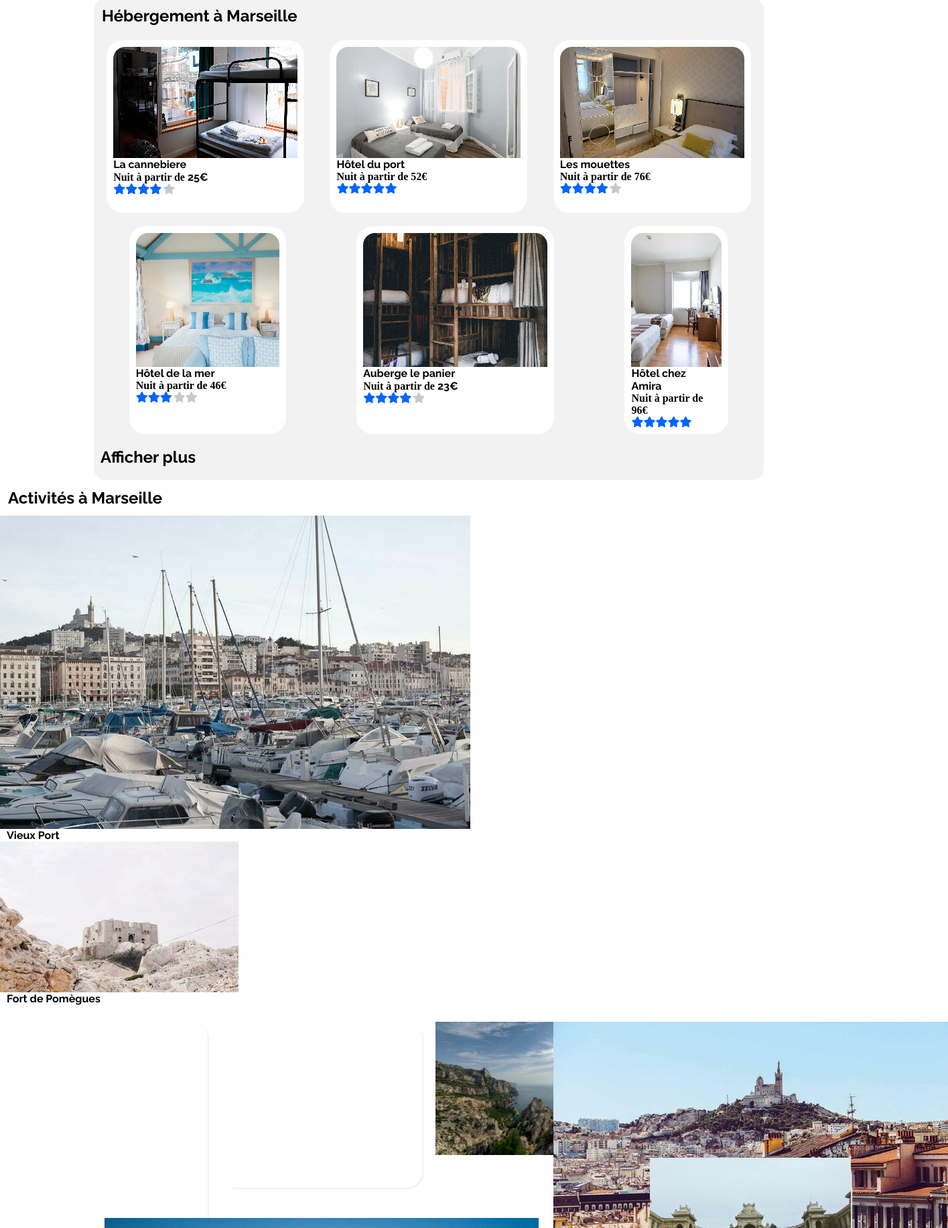
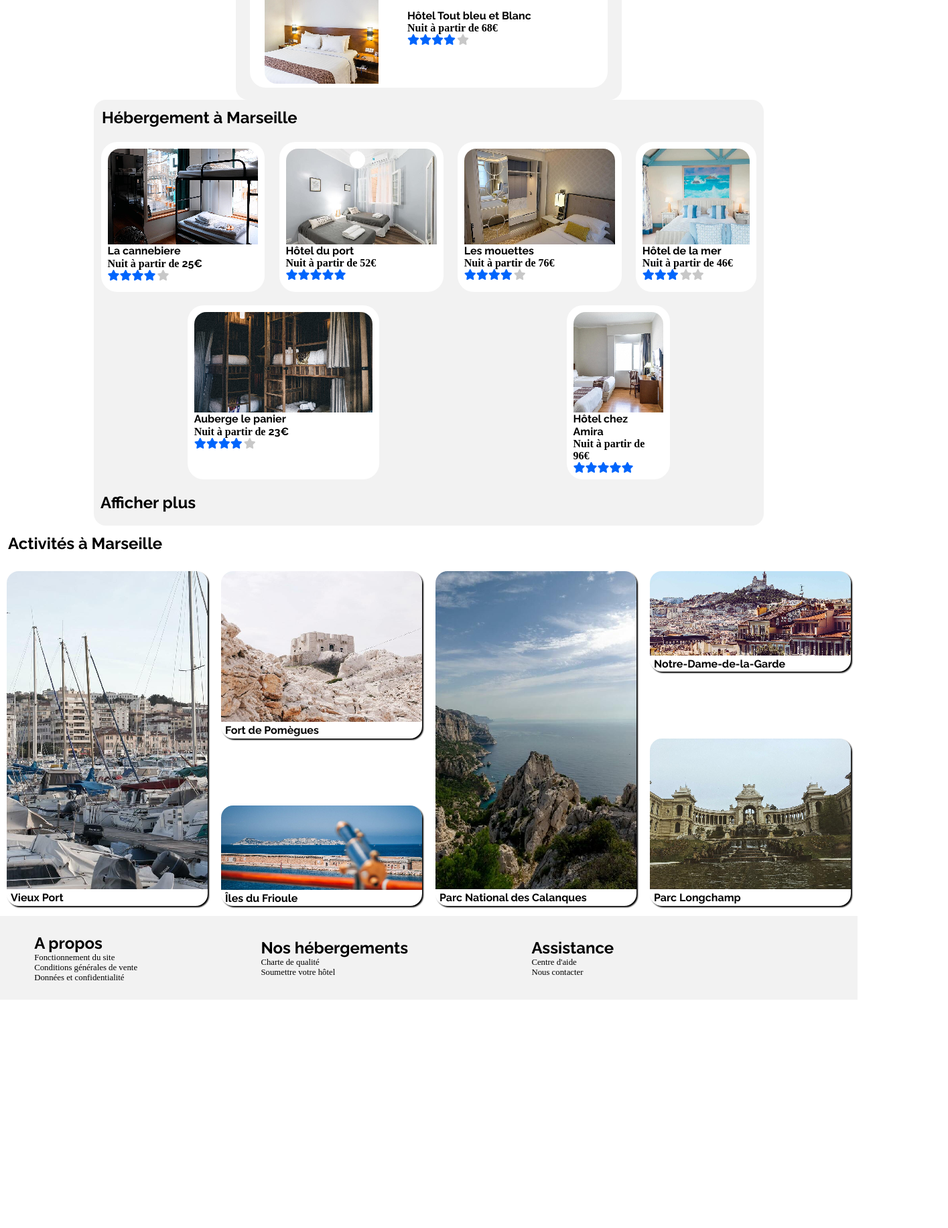
Before and after one commit to JeremyTar/JeremyTardini_2_22062021, a plain HTML site: page index.html in a window 1280 px wide. Shown: the part 966-2800 px from the top of the page at 67% size, 1415 px wide, since content can reach past the window. After the commit the page ends 2459 px from the top, so only its background shows below. Drawn offline with Linux system fonts and the light colour scheme; a web font is replaced by a local one.

Commit message:
Mise à jour activite

```diff
--- a/index.html
+++ b/index.html
@@ -5,7 +5,7 @@
         <meta name="viewport" content="width=device-width, initial-scale=1">
         <link rel="stylesheet" href="style.css" />
         <script src="https://kit.fontawesome.com/348d9b1434.js" crossorigin="anonymous"></script>
-        <title>Reserviiiia</title>
+        <title>Reservia</title>
     </head>
     <body>
         <header>
@@ -275,53 +275,42 @@
             <h1>Activités à Marseille</h1>
             <section class=orgaactivite>
                 <div class="vignetteactivitesolo">
-                        <img class="photoactivite" src="Projet 2 - Reservia/images/activites/4_small/reno-laithienne-QUgJhdY5Fyk-unsplash.jpg"  alt="Vieux port">
+                        <img class="photoactivite1" src="Projet 2 - Reservia/images/activites/3_medium/reno-laithienne-QUgJhdY5Fyk-unsplash.jpg"  alt="Vieux port">
                         <strong>Vieux Port</strong>
                 </div>
                 <div class="vignetteactivitecompose">
-                    <div>
-                        <img class="photoactivite" src="Projet 2 - Reservia/images/activites/paul-hermann-QFTrLdQIRhI-unsplash.jpg" alt="Fort de Pomègues">
+                    <div class="vignettemoyenne">
+                        <img class="photoactivite2" src="Projet 2 - Reservia/images/activites/3_medium/paul-hermann-QFTrLdQIRhI-unsplash.jpg" alt="Fort de Pomègues">
                         <strong>Fort de Pomègues</strong>
                     </div>
+                    <div class="vignettepetite">
+                        <img class="photoactivite2" src="Projet 2 - Reservia/images/activites/3_medium/kevin-hikari-rV_Qd1l-VXg-unsplash.jpg" alt="Îles du Frioule">
+                        <strong>Îles du Frioule</strong>
+                    </div>
                 </div>
+                <div class="vignetteactivitesolo">
+                    <img class="photoactivite1" src="Projet 2 - Reservia/images/activites/3_medium/kilyan-sockalingum-NR8-cBCN3aI-unsplash.jpg" alt="Parc des Calanques">
+                    <strong>Parc National des Calanques</strong>
+                </div>
+                <div class="vignetteactivitecompose">
+                    <div class="vignettepetite">
+                        <img class="photoactivite2" src="Projet 2 - Reservia/images/activites/3_medium/florian-wehde-xW9e8gdotxI-unsplash.jpg" alt="Notre-Dame-de-la-Garde">
+                        <strong>Notre-Dame-de-la-Garde</strong>
+                    </div>
+                    <div class="vignettemoyenne">
+                        <img class="photoactivite2" src="Projet 2 - Reservia/images/activites/3_medium/lena-paulin-wH2-EJoDcV0-unsplash.jpg" alt="Parc Longchamp">
+                        <strong>Parc Longchamp</strong>
+                    </div>
+                </div>
+            </section>
+        </article>
 
 
 
+<!--  FOOTER  -->
 
 
 
-
-
-            </section>
-            <div class="cadreactivite">
-                <section class="sectionactivite">
-
-                </section>
-                <div class="activitecolonne">
-                    <section class="vignetteactiviteg">
-
-                    </section>
-                    <section class="vignetteactivitep">
-                        <img class="imga2p" src="Projet 2 - Reservia/images/activites/4_small/kevin-hikari-rV_Qd1l-VXg-unsplash.jpg" alt="Îles du Frioule">
-                        <strong>Îles du Frioule</strong>
-                    </section>
-                </div>
-                <section class="sectionactivite">
-                <img class="imga1" src="Projet 2 - Reservia/images/activites/4_small/kilyan-sockalingum-NR8-cBCN3aI-unsplash.jpg" alt="Parc des Calanques">
-                <strong>Parc National des Calanques</strong>
-                </section class="vignetteactivite">
-                <div class="activitecolonne">
-                    <section class="vignetteactivitep">
-                        <img class="imga2p" src="Projet 2 - Reservia/images/activites/4_small/florian-wehde-xW9e8gdotxI-unsplash.jpg" alt="Notre-Dame-de-la-Garde">
-                        <strong>Notre-Dame-de-la-Garde</strong>
-                    </section>
-                    <section class="vignetteactiviteg">
-                        <img class="imga2g" src="Projet 2 - Reservia/images/activites/4_small/lena-paulin-wH2-EJoDcV0-unsplash.jpg" alt="Parc Longchamp">
-                        <strong>Parc Longchamp</strong>
-                    </section>
-                </div>
-            </div>
-        </article>
         <footer>
             <div class="fapropos">
                 <h2>A propos</h2>
--- a/style.css
+++ b/style.css
@@ -23,47 +23,15 @@
     font-family: 'Policereservialight';
     src: url(Police/static/Raleway-Light.ttf);
 }
-/* Globals */
+
+
+/* Globals et ASPECT GENERAL */
 
 *
 {
     box-sizing: border-box;
     margin: 0;
 }
-
-/* icone stars */
-
-
-.logo
-{
-    width: 250px;
-    height: 150px;
-}
-
-.greystars
-{
-    display: flex;
-    color: rgb(200, 200, 200);
-}
-.bluestars
-{
-    display: flex;
-    color: #0065FC;
-    margin-right: 2px;
-}
-.stars
-{
-    display: flex;
-    justify-content: flex-start;
-    align-items: center;
-
-}
-
-
-
-
- /* ASPECT GENERAL */
-
 body
 {
     font-family: 'Policereservia';
@@ -101,6 +69,41 @@ ul
 {
     text-decoration: none;
 }
+
+
+/* ICONES STARS & LOGO */
+
+
+.logo
+{
+    width: 250px;
+    height: 150px;
+}
+
+.greystars
+{
+    display: flex;
+    color: rgb(200, 200, 200);
+}
+.bluestars
+{
+    display: flex;
+    color: #0065FC;
+    margin-right: 2px;
+}
+.stars
+{
+    display: flex;
+    justify-content: flex-start;
+    align-items: center;
+
+}
+
+
+
+
+ /* ASPECT GENERAL */
+
 
 /* MEDIA QUERY */
 
@@ -449,10 +452,9 @@ nav
     border-radius: 18px 18px 0 0;
     width: 100%;
     height: 70%;
-    max-width: 275px;
-    max-height: 200px;
+    max-width: 270px;
+    max-height: 150px;
 }
-
 
 .content
 {
@@ -478,14 +480,14 @@ aside
 {
     background-color: rgb(242, 242, 242);
     border-radius: 18px 18px 18px 18px;
-    width: 30%;
-    min-width: 320px;
-    max-width: 500px;
+    width: 100%;
+    max-width: 550px;
     display: flex;
     flex-direction: column;
     justify-content: space-around;
     align-items: center;
-    padding: 1% 0 1% 0;
+    box-sizing: content-box;
+    padding: 1%;
 }
 
 /* MEDIA VERSION TABLETTE */
@@ -507,18 +509,19 @@ aside
     justify-content: center;
     border-radius: 18px 0 0 18px;
     width: 45%;
-    height: 100%;
     max-width: 170px;
-    max-height: 170px;
+    height: 170px;
 
 }
 .vignettepopulaire
 {
     height: 30%;
-    width: 85%;
+    width: 95%;
     display: flex;
     flex-direction: row;
+    align-items: center;
     box-sizing: content-box;
+    justify-content:space-around ;
     background-color: white;
     border-radius: 1.5em 1.5em 1.5em 1.5em;
     padding: 1%;
@@ -549,91 +552,147 @@ aside
 
 #activite
 {
+    display: flex;
+    flex-direction: column;
     width: 100%;
 }
 
-
-#activite strong
-{
-    align-items: center;
-    padding-bottom: 2%;
-    padding-left: 10px  ;
-}
-
-.cadreactivite
+.orgaactivite
 {
     display: flex;
     justify-content: space-around;
-    margin-top: 2%;
+    box-sizing: content-box;
+    align-items: center;
+    flex-wrap: wrap;
+    width: 100%;
+    padding: 10px 0 10px 0;
 }
 
-.vignetteactivitep
+
+.vignetteactivitesolo strong, .vignettemoyenne strong, .vignettepetite strong
+{
+    padding: 1% 1% 1% 2%;
+}
+
+/* MEDIA QUERY ADAPTATION VIGNETTE ACTIVITE SCREEN */
+
+@media screen and (min-width: 1256px)
+{
+        .vignetteactivitesolo
     {
         display: flex;
         flex-direction: column;
-    justify-content: space-between;
-    height: 35%;
-    padding-bottom: 1%;
-    box-shadow: 2px 2px 2px rgb(242, 242, 242);
-    border-radius: 1.5em 1.5em 1.5em 1.5em;
-}
-.vignetteactiviteg
-{
-    display: flex;
-    flex-direction: column;
-    justify-content: space-between;
-    border-radius: 1.5em 1.5em 1.5em 1.5em;
-    width: 300px;
-    height: 55%;
-    box-shadow: 2px 2px 2px rgb(242, 242, 242);
+        justify-content: space-around;
+        height: 500px;
+        width: 20%;
+        min-width: 300px;
+        border-radius: 18px;
+        box-shadow: 2px 2px 2px;
+        margin: 5px;
     }
 
-.activitecolonne
-{
-    display: flex;
-    flex-direction: column;
-    justify-content: space-between;
-    box-sizing: content-box;
-    align-items: center;
-    width: 300px;
-    height: 450px;
-}
-.sectionactivite
+        .vignetteactivitecompose
     {
         display: flex;
         flex-direction: column;
         box-sizing: content-box;
         justify-content: space-between;
-    width: 300px;
-    height: 450px;
-    box-shadow: 2px 2px 2px rgb(242, 242, 242);
-    border-radius: 1.5em 1.5em 1.5em 1.5em;
+        height: 500px;
+        width: 20%;
+        min-width: 300px;
+        margin: 5px;
+    }
+
+
+    .vignettemoyenne
+    {
+        display: flex;
+        flex-direction: column;
+        box-sizing: border-box;
+        height: 250px;
+        width: 100%;
+        border-radius: 18px;
+        box-shadow: 2px 2px 2px;
+    }
+
+    .vignettepetite
+    {
+        display: flex;
+        flex-direction: column;
+        height: 150px;
+        width: 100%;
+        border-radius: 18px;
+        box-shadow: 2px 2px 2px;
+        padding-bottom: 10px;
+    }
+
+    .photoactivite1
+    {
+        object-fit: cover;
+        image-rendering: pixelated;
+        width: 100%;
+        height: 95%;
+        border-radius: 18px 18px 0 0;
+    }
+    .photoactivite2
+    {
+        object-fit: cover;
+        image-rendering: pixelated;
+        width: 100%;
+        height: 90%;
+        border-radius: 18px 18px 0 0;
+    }
 
 }
 
-
-
-
-
-
-
-
-
-
-
-
-/* PHOTO ACTIVITE */
-
-
-.photoactivite
+@media screen and (max-width: 1255px)
+{
+    .vignetteactivitesolo
     {
         display: flex;
+        flex-direction: column;
+        justify-content: space-around;
+        height: 150px;
+        width: 20%;
+        min-width: 300px;
+        border-radius: 18px;
+        box-shadow: 2px 2px 2px;
+        margin: 5px;
+        padding-bottom: 10px;
+    }
+
+    .vignetteactivitecompose
+    {
+        display: flex;
+        flex-wrap: wrap;
+        box-sizing: content-box;
+        justify-content: space-around;
+        margin: 5px;
+    }
+
+    .vignettepetite, .vignettemoyenne
+    {
+        display: flex;
+        flex-direction: column;
+        height: 150px;
+        width: 300px;
+        border-radius: 18px;
+        box-shadow: 2px 2px 2px;
+        margin: 5px;
+        padding-bottom: 15px;
+
+    }
+
+    .photoactivite2, .photoactivite1
+    {
         object-fit: cover;
         image-rendering: pixelated;
-    align-items: center;
-    justify-content: center;
+        width: 100%;
+        height: 90%;
+        border-radius: 18px 18px 0 0;
     }
 
+}
 
 
 
@@ -642,13 +701,13 @@ display: flex;
 footer
 {
     display: flex;
+    flex-wrap: wrap;
     align-items: center;
     justify-content: flex-start;
+    box-sizing: content-box;
     background-color: rgb(242, 242, 242);
-    height: 150px;
     padding: 2% 0 2% 4%;
 }
-
 footer a
 {
     font-family: 'Policereservialight';
```
Also changed, not shown: Projet 2 - Reservia/images/activites/paul-hermann-QFTrLdQIRhI-unsplash.jpg (deleted). Lines whose indentation alone changed are shown as unchanged.
